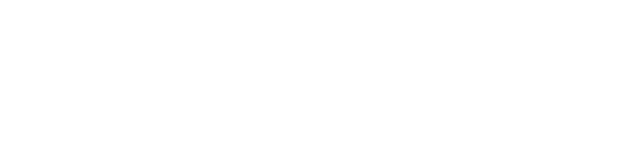
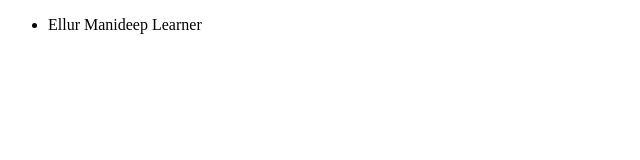
Before and after one commit to ellur-manideep/crap-portfolio, a plain HTML site: page index.html in a window 1280 px wide. Shown: the whole page, without its empty margins (0-640 px from the left). Drawn offline with Linux system fonts and the light colour scheme.

Commit message:
Added index

```diff
--- a/index.html
+++ b/index.html
@@ -3,8 +3,20 @@
   <head>
     <meta charset="utf-8">
     <title>Crap Portfolio</title>
+    <link href="https://fonts.googleapis.com/css?family=Ubuntu">
   </head>
   <body>
-
+    <div id="ninja-app">
+      <header>
+        <nav>
+          <ul>
+            <li class="title">
+              <span>Ellur Manideep</span>
+              <span>Learner</span>
+            </li>
+          </ul>
+        </nav>
+      </header>
+    </div>
   </body>
 </html>
```
